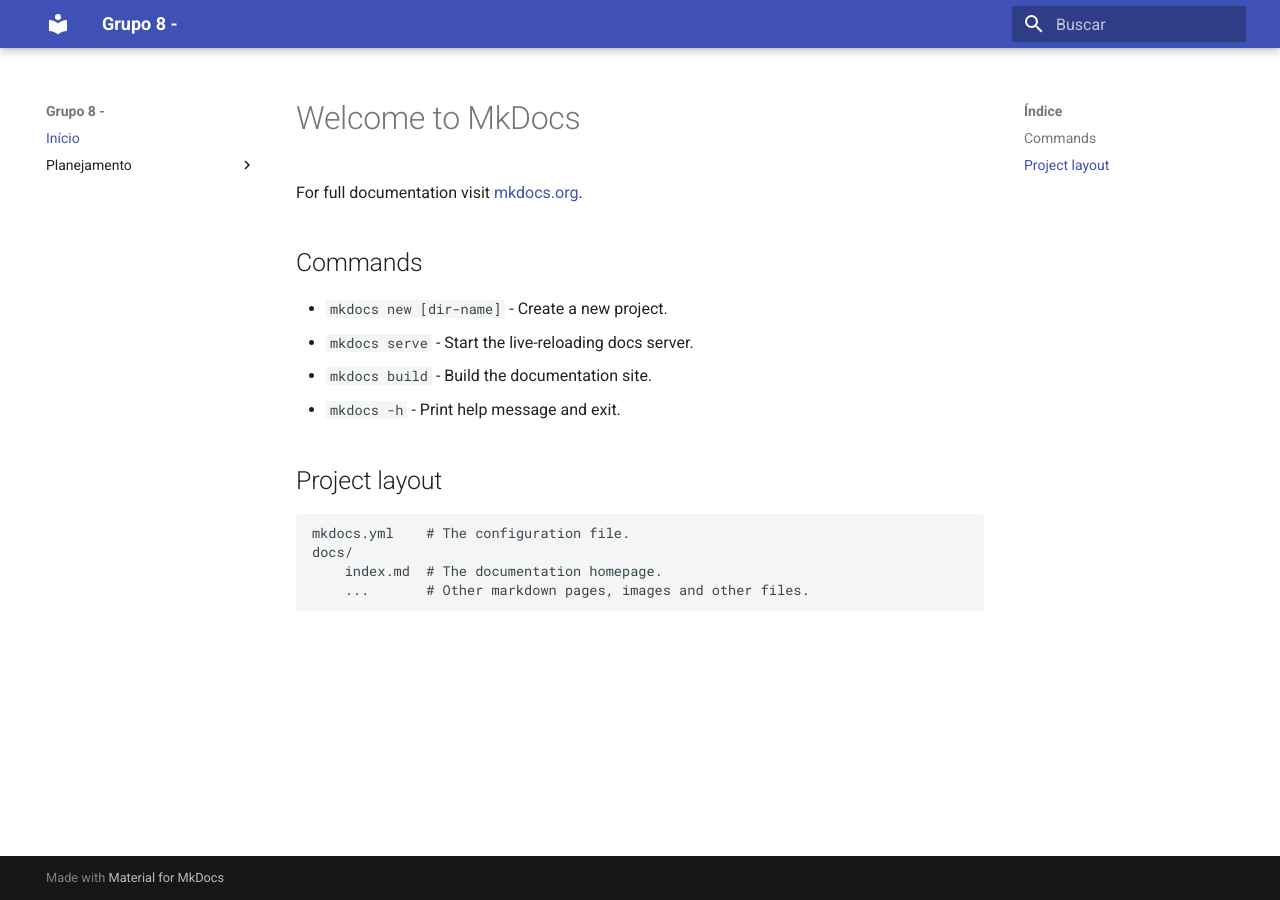
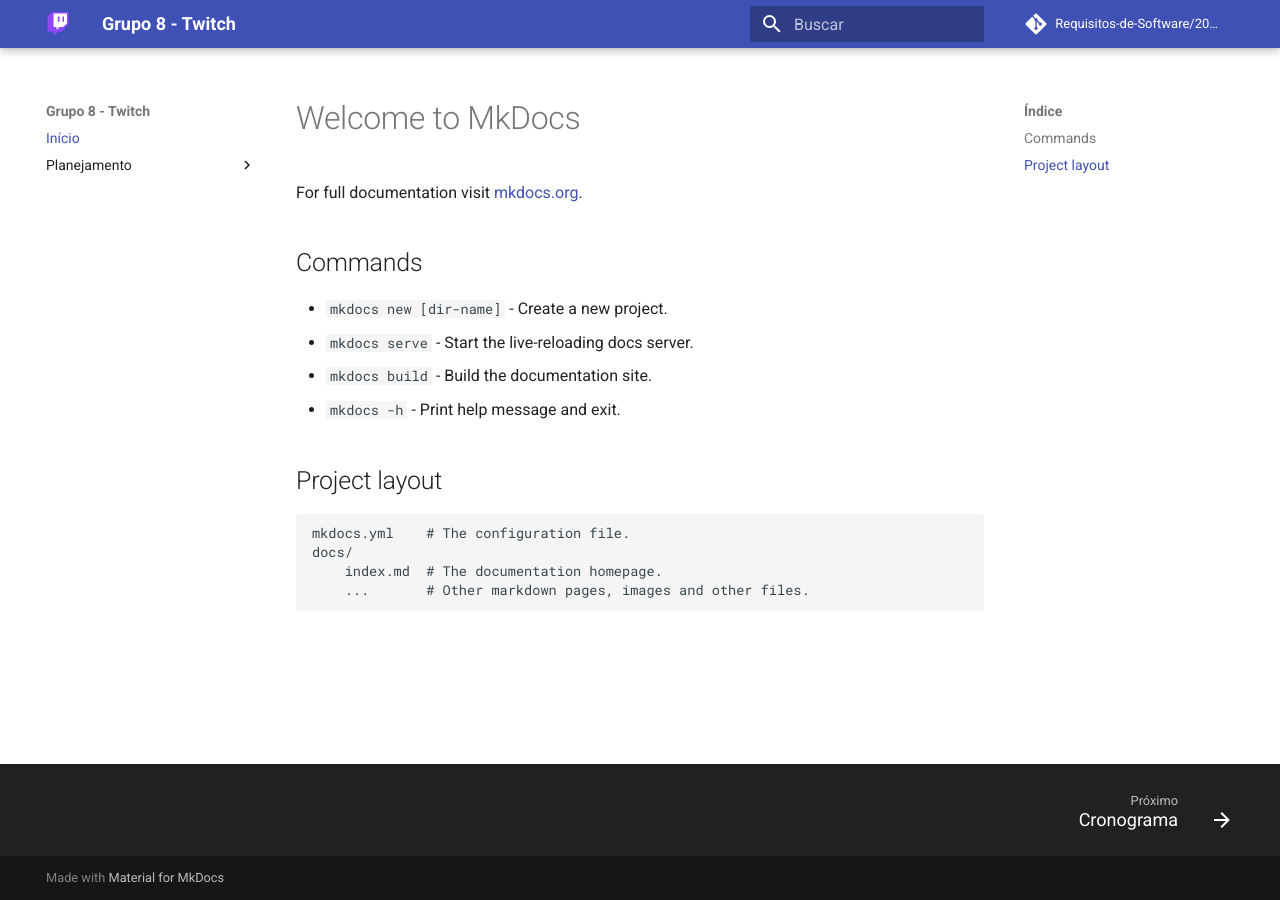
Before and after one commit to Requisitos-de-Software/2023.1-Twitch, an MkDocs documentation site: the page built from docs/index.md, in a window 1280 px wide. Built offline with MkDocs 1.6.1 and Material for MkDocs 9.7.7, drawn with Linux system fonts in a browser that asks for light colours; comment, search, counter and statistics services are not loaded.

Commit message:
Novas funcionalidades, Icones e link do github

```diff
--- a/mkdocs.yml
+++ b/mkdocs.yml
@@ -1,8 +1,15 @@
-site_name: Grupo 8 -
+site_name: Grupo 8 - Twitch
+repo_url: https://github.com/Requisitos-de-Software/2023.1-Twitch
+repo_name: Requisitos-de-Software/2023.1-Twitch
 
 theme:
   name: material
   language: pt
+  logo: ./planejamento/imagens/twitch_icon.png
+  favicon: ./planejamento/imagens/twitch_icon.png
+  features:
+    - navigation.footer
+    - header.autohide
 
 nav:
   - Início: index.md
```
